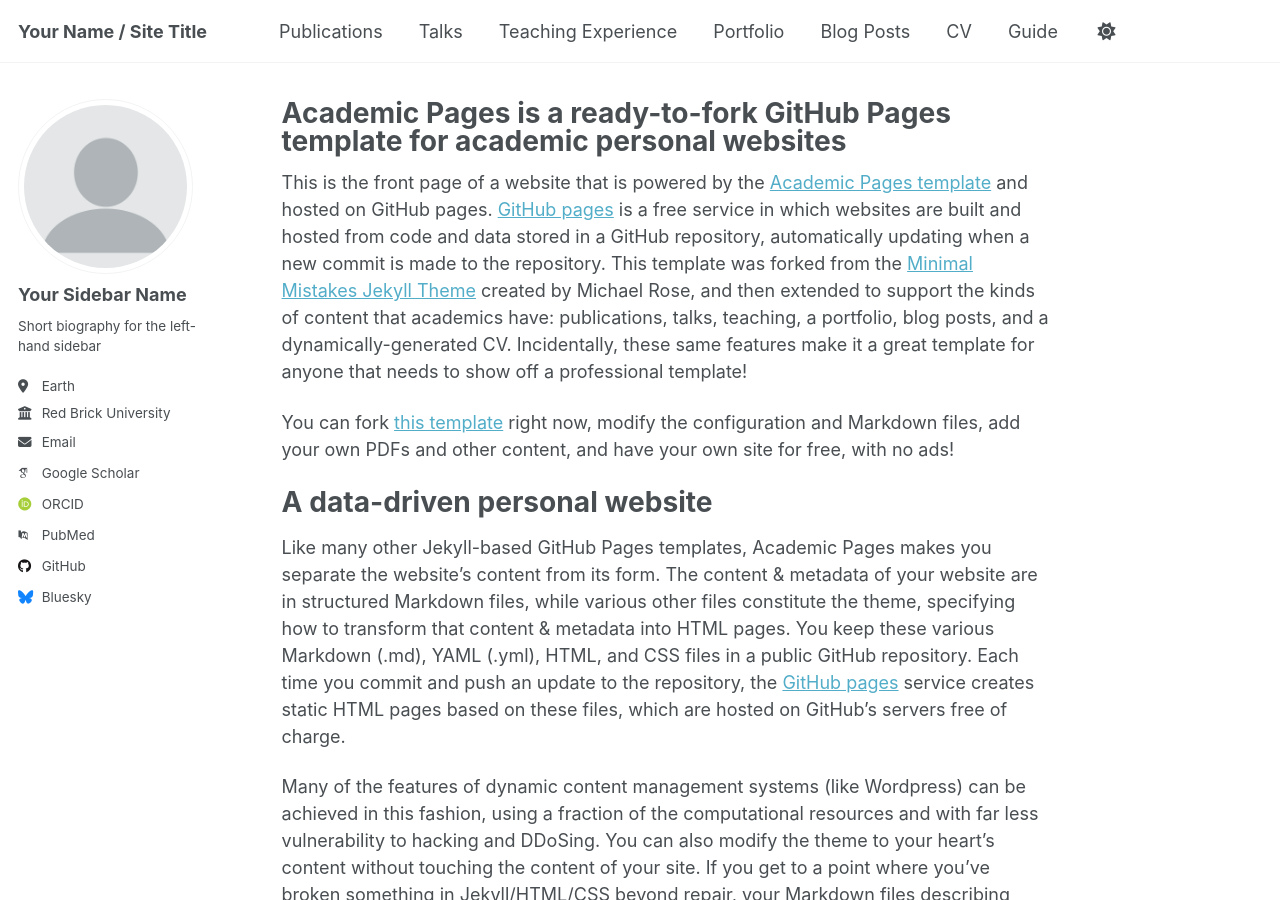
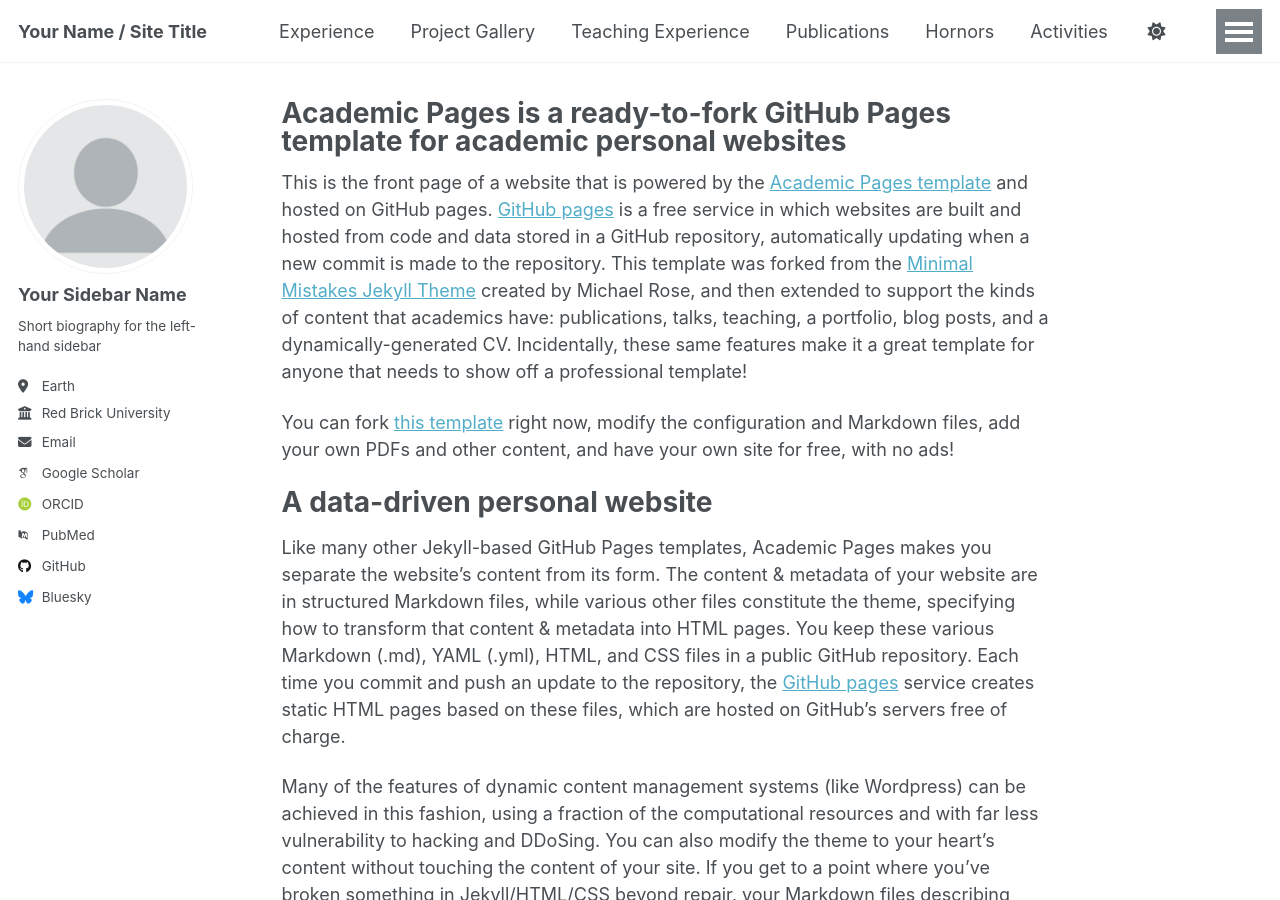
Before and after one commit to lichenyu-EE/Power, a Jekyll site: the page built from _pages/about.md, in a window 1280 px wide and 900 px high. Built offline with Jekyll 4.4.1, drawn with Linux system fonts in a browser that asks for light colours; some web fonts are replaced; a script that is not in the unit is left out.

Commit message:
Update navigation.yml

```diff
--- a/_data/navigation.yml
+++ b/_data/navigation.yml
@@ -8,20 +8,23 @@
 #      Markdown formatted page while the second is generated using JSON.
 
 main:
-  - title: "Publications"
-    url: /publications/
+  - title: "Experience"
+    url: /experience/
 
-  - title: "Talks"
-    url: /talks/
+  - title: "Project Gallery"
+    url: /project/
 
   - title: "Teaching Experience"
     url: /teaching/
 
-  - title: "Portfolio"
-    url: /portfolio/
+  - title: "Publications"
+    url: /publications/
 
-  - title: "Blog Posts"
-    url: /year-archive/
+  - title: "Hornors"
+    url: /hornors/
+
+  - title: "Activities"
+    url: /activities/
 
   - title: "CV"
     url: /cv/
```
